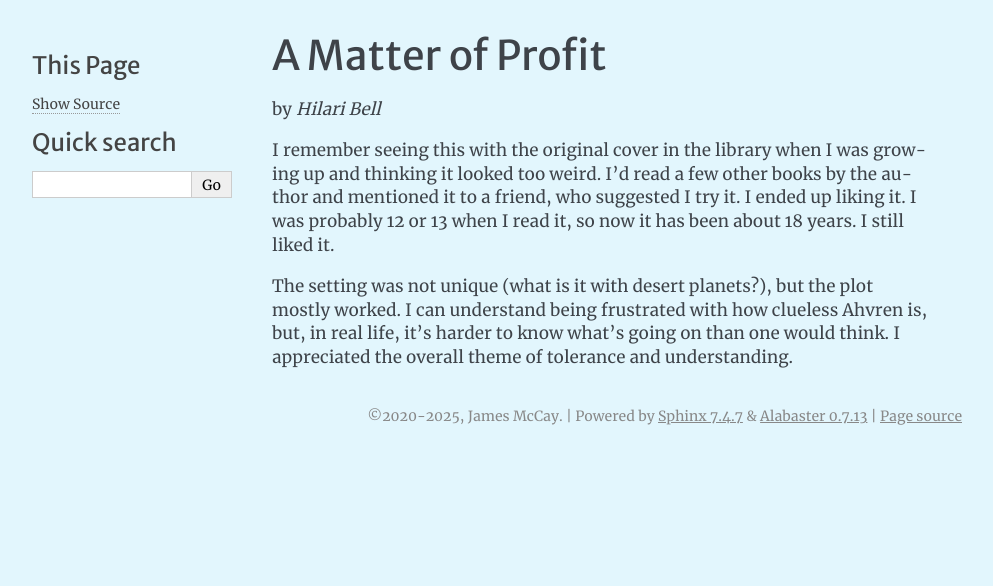
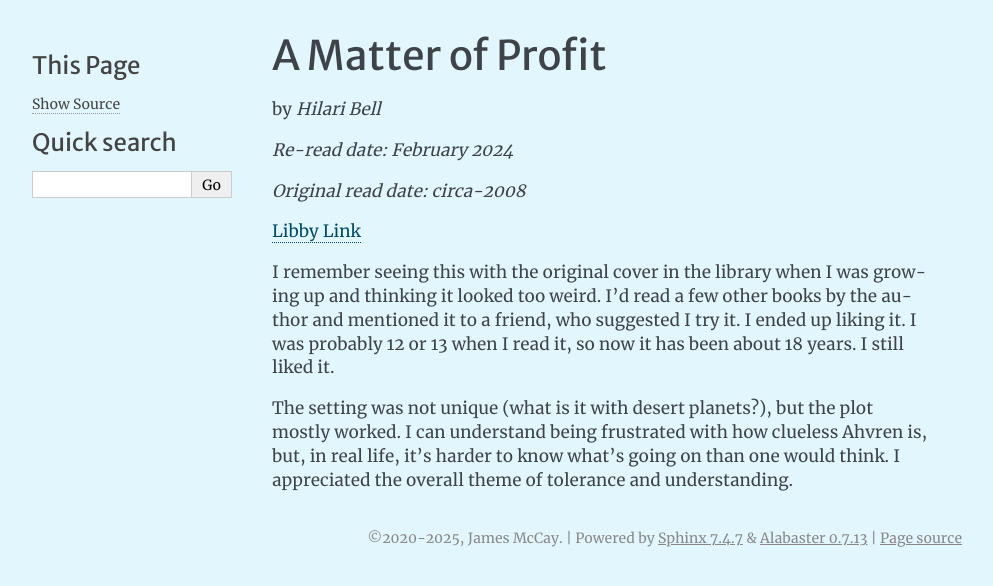
Before and after one commit to jwmccay/jwmccay.github.io, a Sphinx documentation site: the page built from source/revisited_books/a_matter_of_profit.rst, in a window 1280 px wide. Shown: the top 586 px of the page, without its empty margins (148-1141 px from the left). Built offline with Sphinx 7.4.7, drawn with Linux system fonts in a browser that asks for light colours.

Commit message:
Add some metadata to earlier re-reads

```diff
--- a/source/revisited_books/a_matter_of_profit.rst
+++ b/source/revisited_books/a_matter_of_profit.rst
@@ -3,6 +3,14 @@ A Matter of Profit
 
 by *Hilari Bell*
 
+*Re-read date: February 2024*
+
+*Original read date: circa-2008*
+
+`Libby Link`_
+
+.. _Libby Link: https://share.libbyapp.com/title/233604
+
 I remember seeing this with the original cover in the library when I was growing up and thinking it looked too weird. I'd read a few other books by the author and mentioned it to a friend, who suggested I try it. I ended up liking it. I was probably 12 or 13 when I read it, so now it has been about 18 years. I still liked it.
 
 The setting was not unique (what is it with desert planets?), but the plot mostly worked. I can understand being frustrated with how clueless Ahvren is, but, in real life, it's harder to know what's going on than one would think. I appreciated the overall theme of tolerance and understanding.
```
Also changed, not shown: source/revisited_books/conrads_fate.rst (+8 -0 lines).
